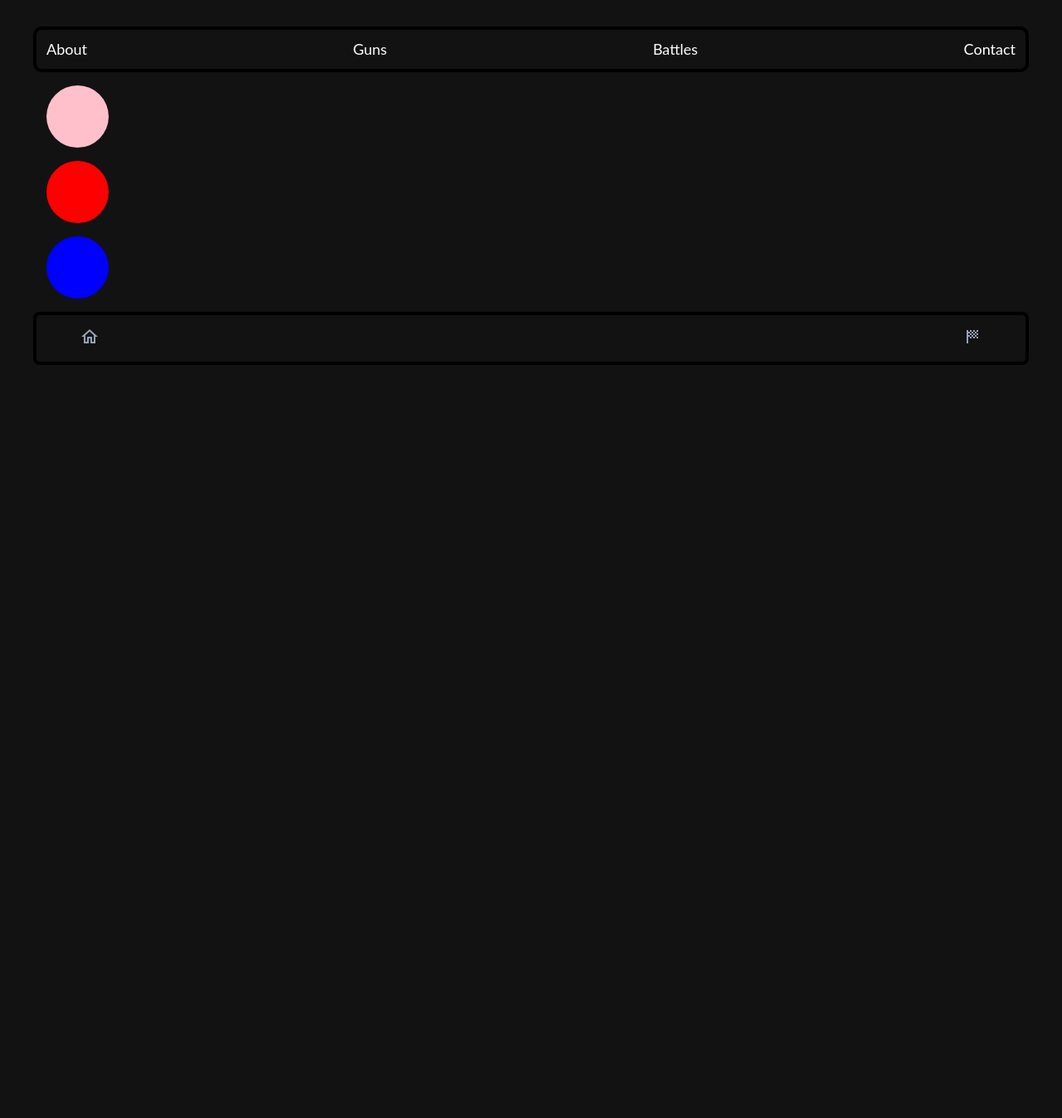
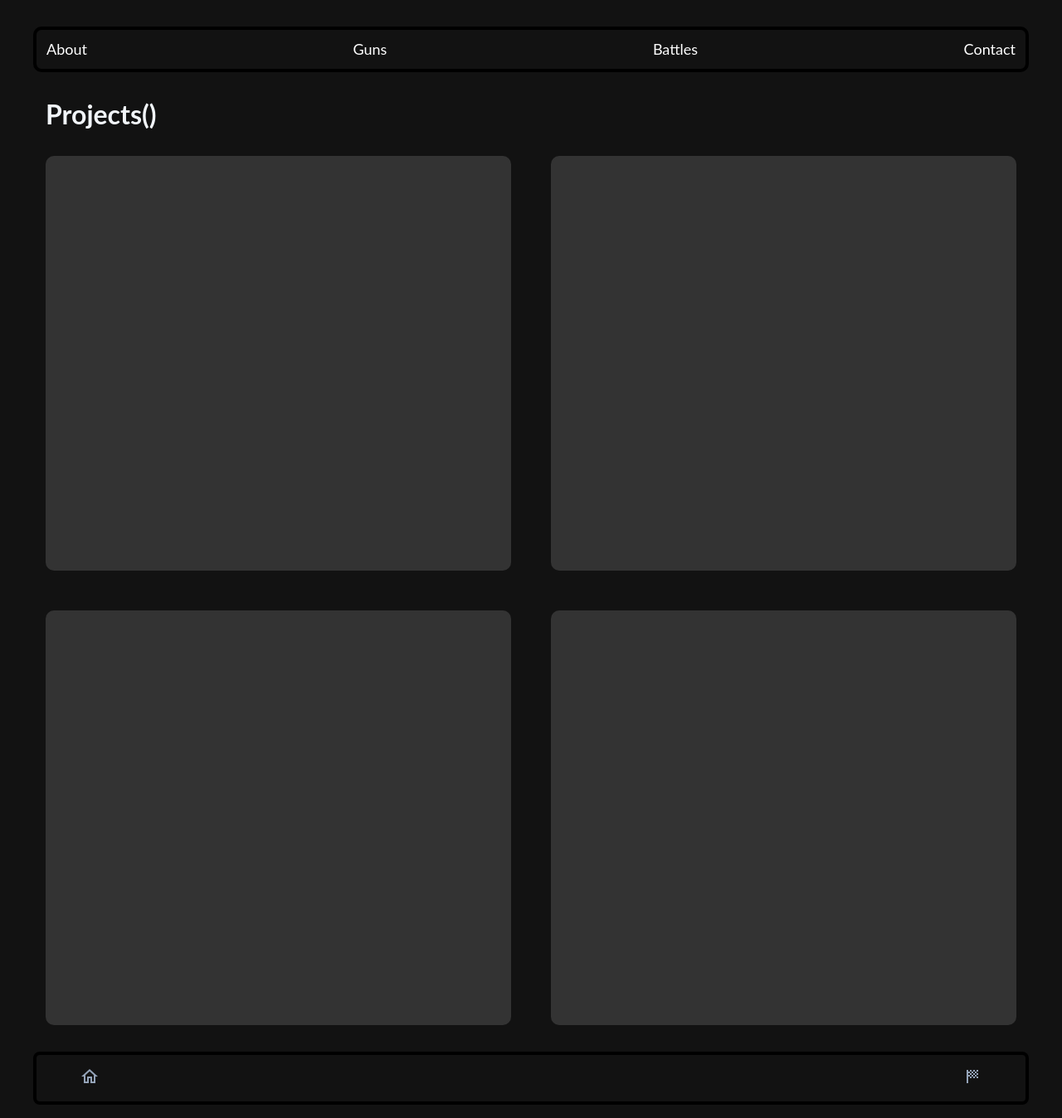
Before and after one commit to gautamgaddam/gowtham-portfolio, a Next.js app: page /battles/game-1 in a window 1280 px wide. Shown: the whole page at 83% size. Before the commit the page ends 800 px from the top, so only its background shows below. Built offline with nearby package versions, Linux system fonts and the light colour scheme.

Commit message:
FIX | Projects section in progress

```diff
--- a/pages/battles/game-1/index.js
+++ b/pages/battles/game-1/index.js
@@ -2,35 +2,44 @@ import styles from "../../../styles/battles.module.css";
 import { useEffect, useRef } from "react";
 import gsap, { Power3 } from "gsap";
 import { useGSAP } from "@gsap/react";
+import { Typography } from "@mui/material";
 const Game1 = () => {
   let circlePink = useRef(null);
   let circleRed = useRef(null);
   let circleBlue = useRef(null);
+  let circleOrange = useRef(null);
   useEffect(() => {
     // console.log(circleBlue, circlePink, circleRed);
     // gsap.to(circlePink.current, { opacity: 0.6 });
     // gsap.to(circleRed.current, { opacity: 0.6 });
     // gsap.to(circleBlue.current, { opacity: 0.6 });
     gsap.from(circlePink.current, {
-      duration: 0.8,
+      duration: 1,
       opacity: 1,
-      x: 40,
+      y: 40,
       ease: Power3.easeOut,
     });
 
     gsap.from(circleRed.current, {
-      duration: 0.8,
+      duration: 1,
       opacity: 1,
-      x: 40,
+      y: 40,
       ease: Power3.easeOut,
-      delay: 0.2,
+      delay: 0.1,
     });
     gsap.from(circleBlue.current, {
-      duration: 0.8,
-      opacitx: 1,
-      x: 40,
+      duration: 1,
+      opacity: 1,
+      y: 40,
       ease: Power3.easeOut,
-      delay: 0.4,
+      delay: 0.3,
+    });
+    gsap.from(circleOrange.current, {
+      duration: 1,
+      opacity: 1,
+      y: 40,
+      ease: Power3.easeOut,
+      delay: 0.5,
     });
   }, []);
 
@@ -44,11 +53,25 @@ const Game1 = () => {
   //   { scope: circlePink }
   // );
   return (
-    <div className={styles.circleContainer}>
-      <div ref={circlePink} className={styles.circle}></div>
-      <div ref={circleRed} className={styles.circle + " " + "red"}></div>
-      <div ref={circleBlue} className={styles.circle + " " + "blue"}></div>
-    </div>
+    <>
+      <Typography
+        variant="h1"
+        align="left"
+        gutterBottom
+        className={styles.formTitle}
+      >
+        Projects()
+      </Typography>
+      <div className={styles.circleContainer}>
+        <div ref={circlePink} className={styles.circle}></div>
+        <div ref={circleRed} className={styles.circle + " " + "red"}></div>
+        <div ref={circleBlue} className={styles.circle + " " + "blue"}></div>
+        <div
+          ref={circleOrange}
+          className={styles.circle + " " + "orange"}
+        ></div>
+      </div>
+    </>
   );
 };
 export default Game1;
--- a/styles/battles.module.css
+++ b/styles/battles.module.css
@@ -1,18 +1,33 @@
 .circleContainer :first-child {
-  background-color: pink;
+  background-color: #333;
 }
 
 .circleContainer :nth-child(2) {
-  background-color: red;
+  background-color: #333;
 }
-
+.circleContainer :nth-child(3) {
+  background-color: #333;
+}
 .circleContainer :last-child {
-  background-color: blue;
+  background-color: #333;
 }
 
 .circle {
-  width: 75px;
-  height: 75px;
-  border-radius: 50%;
-  margin: 1rem;
+  width: 100%;
+  height: 500px;
+
+  place-self: center;
+  border-radius: 10px;
 }
+
+.circleContainer {
+  display: grid;
+  grid-template-columns: repeat(2, 1fr);
+  margin: 2rem 15px;
+  grid-gap: 3rem;
+}
+.formTitle {
+  font-size: 2rem !important;
+  font-weight: bold !important;
+  margin: 2rem 15px !important;
+}
```
